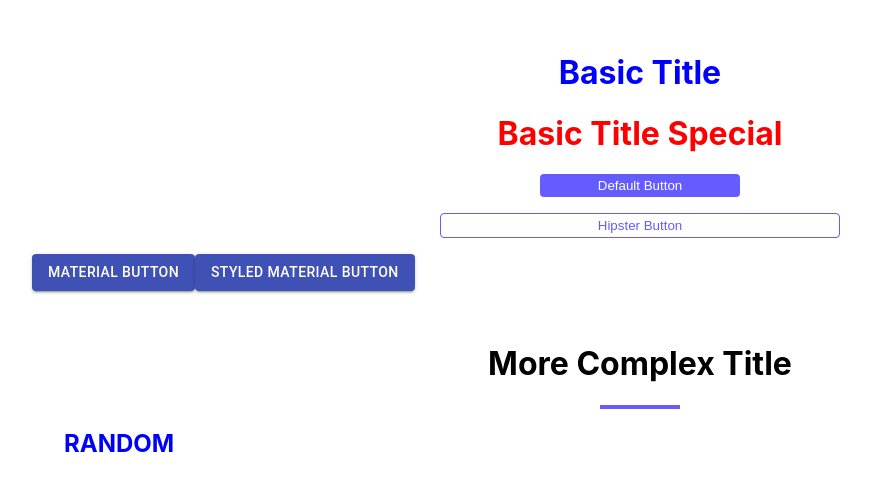
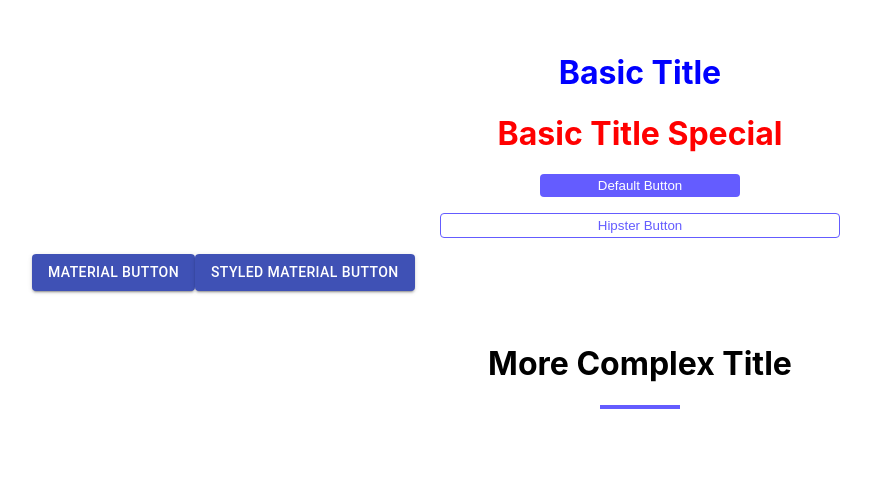
Before and after one commit to andrecantarino/react-styled-components, a React (Create React App) app: page / in a window 1280 px wide. Shown: the top 490 px of the page, without its empty margins (0-872 px from the left). Built offline with nearby package versions, Linux system fonts and the light colour scheme.

Commit message:
css variables

```diff
--- a/src/components/AlternativeComplexTitle.js
+++ b/src/components/AlternativeComplexTitle.js
@@ -18,7 +18,7 @@ const Wrapper = styled(ComplexTitle)`
   .underline {
     width: 5rem;
     height: 0.25rem;
-    background: #645cff;
+    background: var(--primary);
     margin: 0 auto;
   }
 `
--- a/src/components/Buttons.js
+++ b/src/components/Buttons.js
@@ -2,7 +2,7 @@ import styled from "styled-components";
 import { Button } from "@material-ui/core";
 
 export const DefaultButton = styled.button`
-  background: #645cff;
+  background: var(--primary);
   color: #fff;
   border: 0;
   border-radius: 0.25rem;
@@ -17,8 +17,8 @@ export const DefaultButton = styled.button`
 export const HipsterButton = styled(DefaultButton)`
   width: 400px;
   background: transparent;
-  color: #645cff;
-  border: 1px solid #645cff;
+  color: var(--primary);
+  border: 1px solid var(--primary);
 `
 
 export const StyledMaterialButton = styled(Button)`
--- a/src/components/ComplexTitle.js
+++ b/src/components/ComplexTitle.js
@@ -6,7 +6,6 @@ const ComplexTitle = ({ title }) => {
     <Wrapper>
       <h1>{title}</h1>
       <div className='underline' />
-      <h2 className='title'>random</h2>
     </Wrapper>
   );
 }
@@ -19,7 +18,7 @@ const Wrapper = styled.div`
   .underline {
     width: 5rem;
     height: 0.25rem;
-    background: #645cff;
+    background: var(--primary);
     margin: 0 auto;
   }
   .title {
--- a/src/index.css
+++ b/src/index.css
@@ -1,3 +1,7 @@
+:root {
+  --primary: #645cff;
+}
+
 body {
   margin: 0;
   font-family: -apple-system, BlinkMacSystemFont, 'Segoe UI', 'Roboto', 'Oxygen',
```
